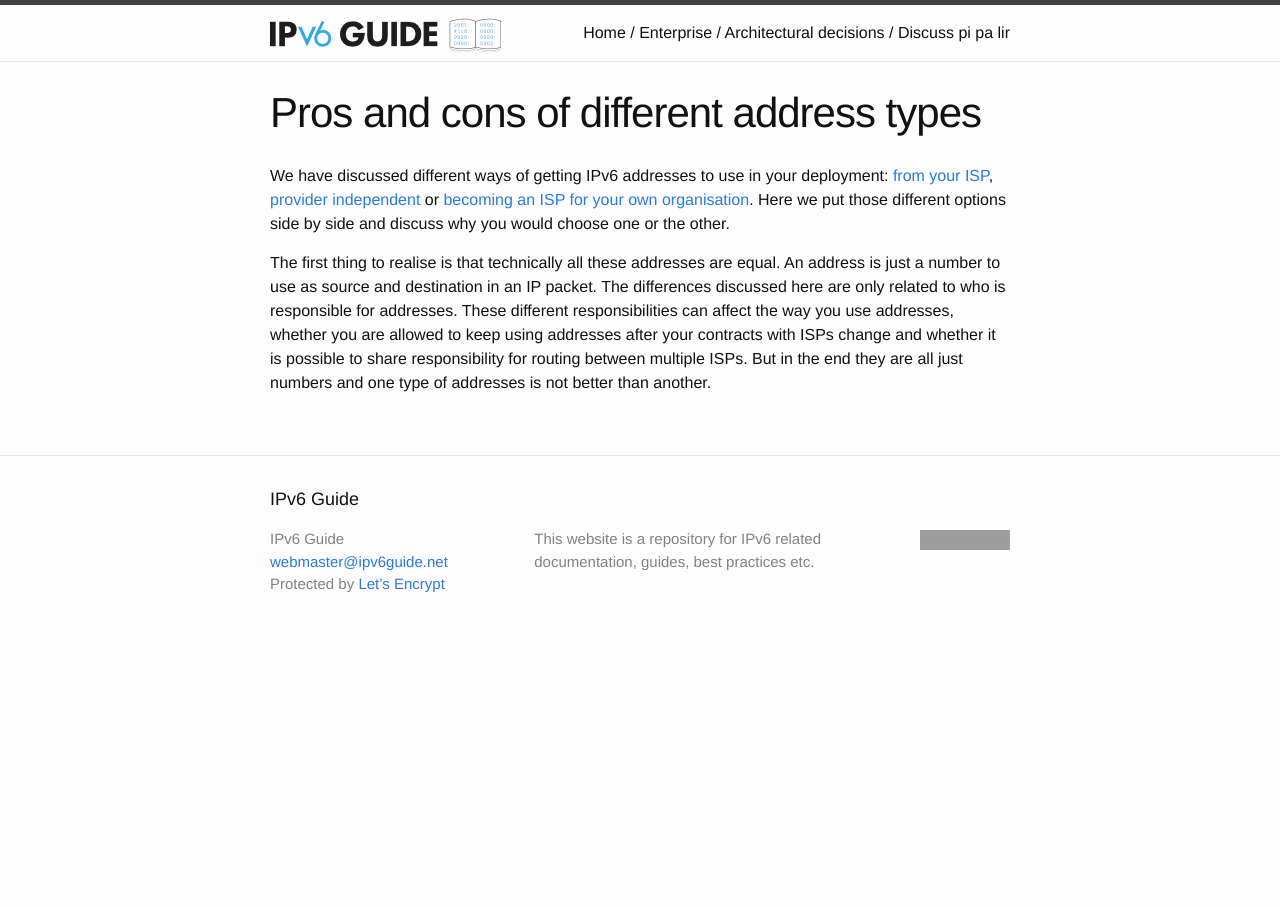
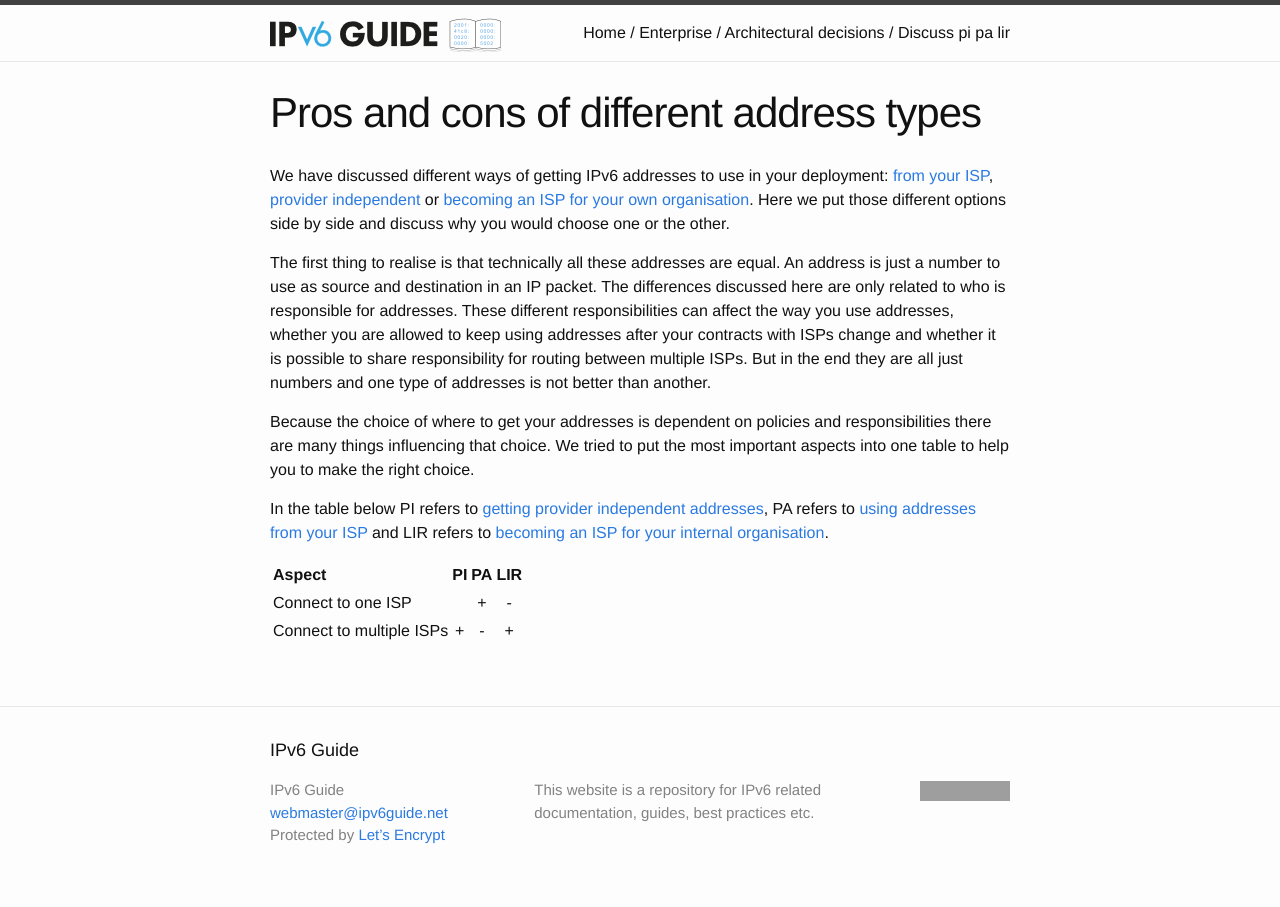
Before and after one commit to ipv6guide/ipv6guide.github.io, a Jekyll site: the page built from enterprise/architectural_decisions/discuss_PI_PA_LIR.md, in a window 1280 px wide. Built offline with Jekyll 4.4.1, drawn with Linux system fonts in a browser that asks for light colours; grey boxes are pictures that could not be loaded.

Commit message:
Add table layout

```diff
--- a/enterprise/architectural_decisions/discuss_PI_PA_LIR.md
+++ b/enterprise/architectural_decisions/discuss_PI_PA_LIR.md
@@ -15,3 +15,18 @@ the way you use addresses, whether you are allowed to keep using addresses
 after your contracts with ISPs change and whether it is possible to share
 responsibility for routing between multiple ISPs. But in the end they are
 all just numbers and one type of addresses is not better than another.
+
+Because the choice of where to get your addresses is dependent on policies
+and responsibilities there are many things influencing that choice. We
+tried to put the most important aspects into one table to help you to
+make the right choice.
+
+In the table below
+PI refers to [getting provider independent addresses](use_PI),
+PA refers to [using addresses from your ISP](use_PA) and
+LIR refers to [becoming an ISP for your internal organisation](use_LIR).
+
+| Aspect                                              | PI  | PA  | LIR |
+|:----------------------------------------------------|:---:|:---:|:---:|
+| Connect to one ISP                                  |     |  +  |  -  |
+| Connect to multiple ISPs                            |  +  |  -  |  +  |
```
